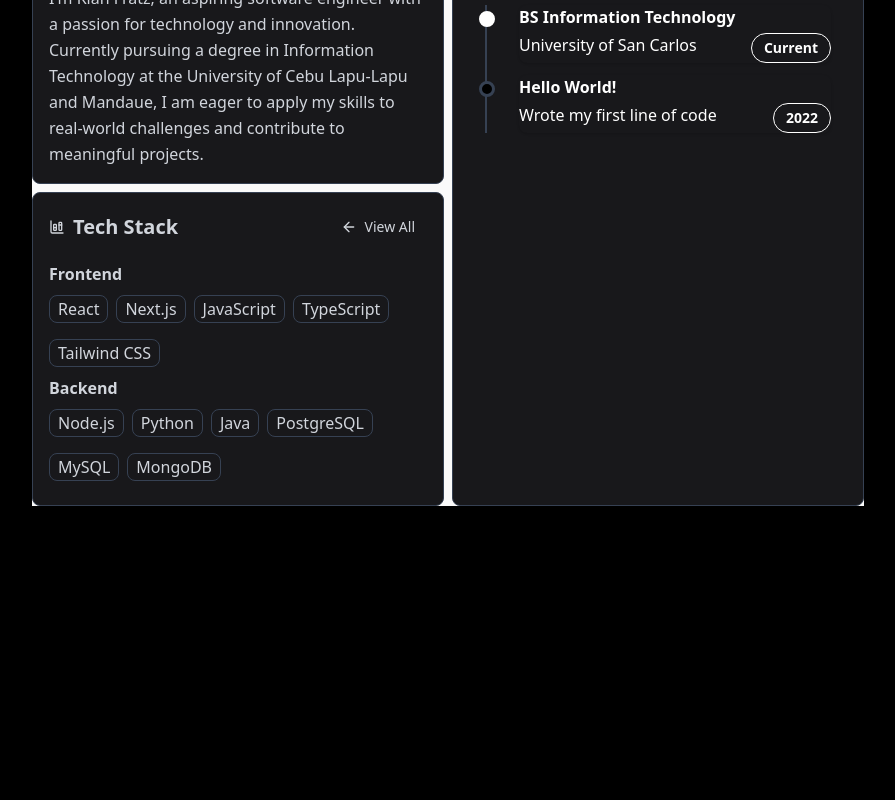
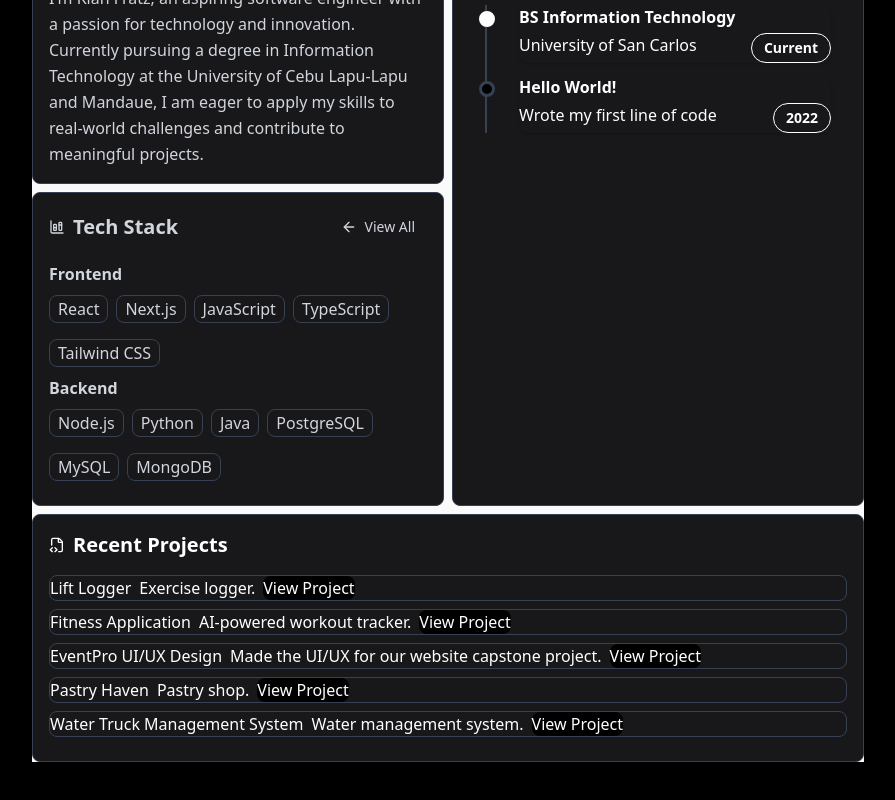
Before and after one commit to KianFratz/portfolio-website-v2, a Next.js app: page / in a window 1280 px wide. Shown: the part 348-1148 px from the top of the page, without its empty margins (192-1087 px from the left). Before the commit the page ends 854 px from the top, so only its background shows below. Built offline with nearby package versions, Linux system fonts and the light colour scheme.

Commit message:
Added recent projects, almost done

```diff
--- a/app/page.tsx
+++ b/app/page.tsx
@@ -2,14 +2,10 @@ import { Button } from "@/components/ui/button";
 import SimpleTimeline from "@/components/ui/verticalTimeLine";
 import {
   ArrowLeft,
-  ArrowLeftSquare,
   BriefcaseBusiness,
   ChartColumnStacked,
-  ChevronRight,
-  FlaskConical,
-  Map,
+  FileCodeCorner,
   MapPin,
-  SunsetIcon,
 } from "lucide-react";
 import Link from "next/link";
 
@@ -30,9 +26,43 @@ const backendStack = [
   "MongoDB",
 ];
 
+interface Project {
+  name: string;
+  description?: string;
+  link: string;
+}
+
+const projects: Project[] = [
+  {
+    name: "Lift Logger",
+    description: "Exercise logger.",
+    link: "https://github.com/KianFratz/lift-logger-v2",
+  },
+  {
+    name: "Fitness Application",
+    description: "AI-powered workout tracker.",
+    link: "https://github.com/KianFratz/fitness",
+  },
+  {
+    name: "EventPro UI/UX Design",
+    description: "Made the UI/UX for our website capstone project.",
+    link: "#",
+  },
+  {
+    name: "Pastry Haven",
+    description: "Pastry shop.",
+    link: "https://github.com/KianFratz/pastry-haven",
+  },
+  {
+    name: "Water Truck Management System",
+    description: "Water management system.",
+    link: "https://github.com/KianFratz/WaterTruckManagementSystem",
+  },
+];
+
 export default function Home() {
   return (
-    <div className="mx-56 mt-12 min-h-screen bg-zinc-50 font-sans dark:bg-black">
+    <div className="mx-56 mt-12 mb-12 min-h-screen bg-zinc-50 font-sans dark:bg-black">
       {/* Hero section */}
       <header className="flex gap-6">
         <div className="">
@@ -130,6 +160,28 @@ export default function Home() {
           </div>
         </div>
       </main>
+
+      {/* Projects */}
+      <div className="p-4 w-full border rounded-lg border-gray-700 bg-zinc-900 mt-2">
+        <div className="flex items-center gap-2 mb-4">
+          <FileCodeCorner size={16} />
+          <h1 className="font-bold text-xl">Recent Projects</h1>
+        </div>
+        {projects.map((project) => (
+          <div className="grid grid-cols-1 gap-2 mb-2 " key={project.name}>
+            <div className="border border-gray-700 rounded-lg flex gap-2">
+              <h1>{project.name}</h1>
+              <span>{project.description}</span>
+              <Link
+                href={project.link}
+                className=" bg-black text-white rounded-lg"
+              >
+                View Project
+              </Link>
+            </div>
+          </div>
+        ))}
+      </div>
     </div>
   );
 }
```
